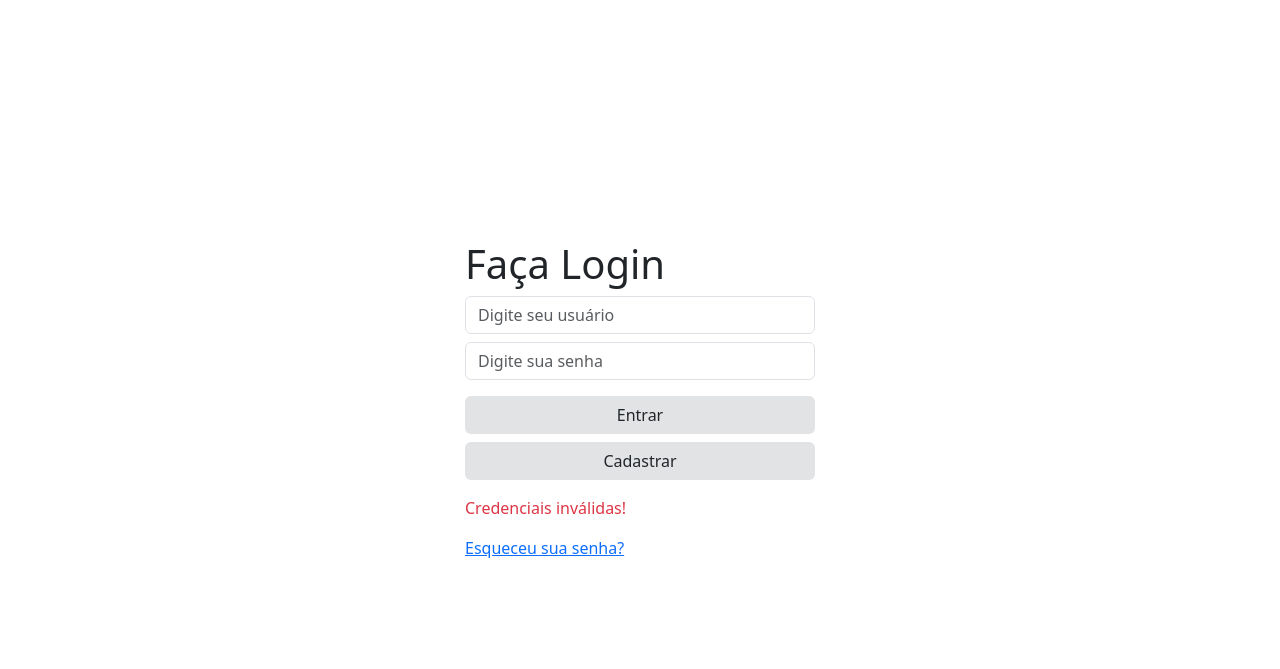
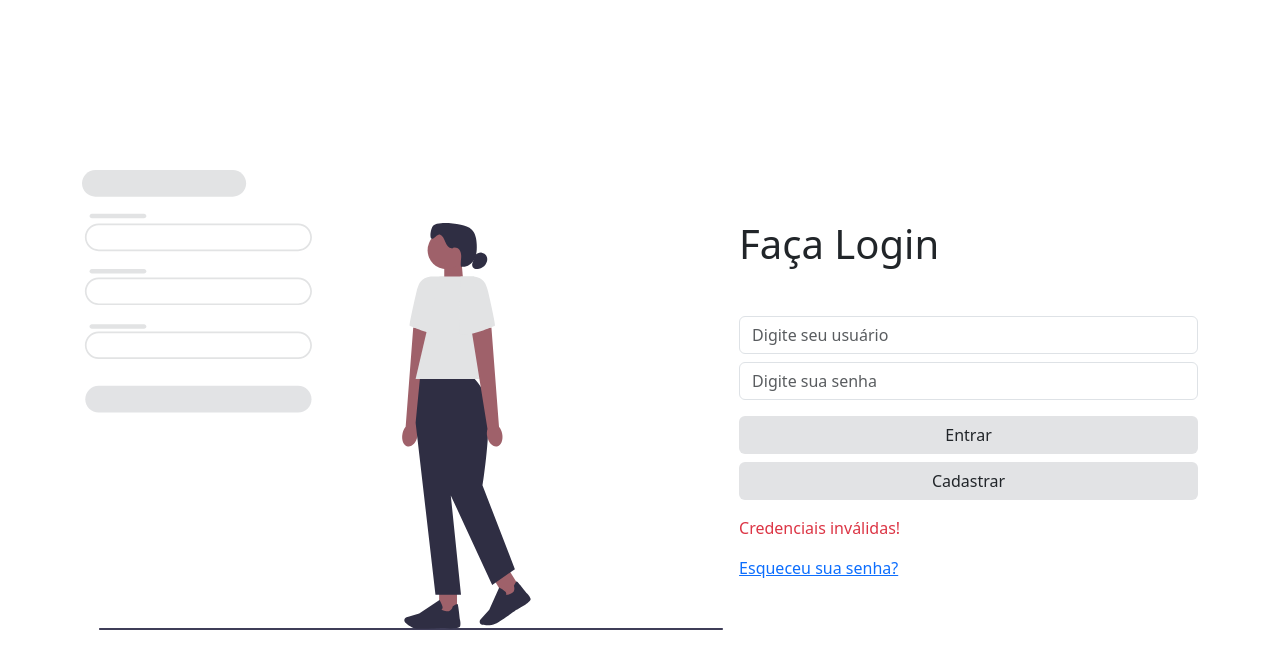
Before and after one commit to matheuspiegas/projeto-blog, a PHP site: page /login.php?erro in a window 1280 px wide. Shown: the top 669 px of the page. Run offline with PHP 8.4, Linux system fonts and the light colour scheme.

Commit message:
criação da pasta assets e modificações nas páginas de login, cadastro e resetpass

```diff
--- a/css/style.css
+++ b/css/style.css
@@ -3,7 +3,6 @@ body {
 }
 main {
   padding: 10px 0px 10px 0px;
-  max-width: 650px !important;
 }
 .form-container {
   max-width: 350px;
--- a/login.php
+++ b/login.php
@@ -46,9 +46,13 @@ if ($_SERVER['REQUEST_METHOD'] == 'POST') {
 <body class="d-flex align-items-center">
     <?php if (isset($_GET['erro'])) { ?>
         <main class="m-auto">
-            <div class="d-flex flex-column">
-                <h1 class="text-start h1">Faça Login</h1>
-                <form action="login.php" method="post" class="container form-container p-0">
+        <div class="d-flex container gap-3">
+                <div class="imagem d-none d-md-block">
+                    <img src="assets/sign_up.svg" alt="" class="img-fluid">
+                </div>
+                <div class="align-self-center">
+                    <h1 class="text-start h1 mb-5">Faça Login</h1>
+                    <form action="login.php" method="post" class="p-0">
                         <div class="row mb-3">
                             <div class="col-12 mb-2">
                                 <input type="text" id="user" name="user" class="form-control" placeholder="Digite seu usuário">
@@ -62,16 +66,21 @@ if ($_SERVER['REQUEST_METHOD'] == 'POST') {
                             <div class="d-flex col-12 mb-3"><a class="btn bg-secondary-subtle flex-grow-1" href="cadastro.php">Cadastrar</a></div>
                             <p class="text-danger">Credenciais inválidas!</p>
                         </div>
-                    <a href="resetpass.php" class="">Esqueceu sua senha?</a> <!-- ainda em desenvolvimento -->
+                        <a href="resetpass.php" class="resetpass">Esqueceu sua senha?</a>
                     </form>
+                </div>
             </div>
         </main>
     <?php } ?>
     <?php if (!empty($_GET['cadastro']) && $_GET['cadastro'] == 'sucesso') { ?>
         <main class="m-auto">
-            <div class="d-flex flex-column">
-                <h1 class="text-start h1">Faça Login</h1>
-                <form action="login.php" method="post" class="container form-container p-0">
+        <div class="d-flex container gap-3">
+                <div class="imagem d-none d-md-block">
+                    <img src="assets/sign_up.svg" alt="" class="img-fluid">
+                </div>
+                <div class="align-self-center">
+                    <h1 class="text-start h1 mb-5">Faça Login</h1>
+                    <form action="login.php" method="post" class="p-0">
                         <div class="row mb-3">
                             <div class="col-12 mb-2">
                                 <input type="text" id="user" name="user" class="form-control" placeholder="Digite seu usuário">
@@ -85,15 +94,20 @@ if ($_SERVER['REQUEST_METHOD'] == 'POST') {
                             <div class="d-flex col-12 mb-3"><a class="btn bg-secondary-subtle flex-grow-1" href="cadastro.php">Cadastrar</a></div>
                             <p class="text-success">Usuário cadastrado com sucesso!</p>
                         </div>
-                    <a href="resetpass.php" class="">Esqueceu sua senha?</a> <!-- ainda em desenvolvimento -->
+                        <a href="resetpass.php" class="resetpass">Esqueceu sua senha?</a>
                     </form>
+                </div>
             </div>
         </main> <?php } ?>
     <?php if ($_SERVER['REQUEST_URI'] == '/projetoBlog/login.php') { ?>
         <main class="m-auto">
-            <div class="d-flex flex-column">
-                <h1 class="text-start h1">Faça Login</h1>
-                <form action="login.php" method="post" class="container form-container p-0">
+            <div class="d-flex container gap-3">
+                <div class="imagem d-none d-md-block">
+                    <img src="assets/sign_up.svg" alt="" class="img-fluid">
+                </div>
+                <div class="align-self-center">
+                    <h1 class="text-start h1 mb-5">Faça Login</h1>
+                    <form action="login.php" method="post" class="p-0">
                         <div class="row mb-3">
                             <div class="col-12 mb-2">
                                 <input type="text" id="user" name="user" class="form-control" placeholder="Digite seu usuário">
@@ -106,8 +120,9 @@ if ($_SERVER['REQUEST_METHOD'] == 'POST') {
                             <div class="d-flex col-12 mb-2"><button type="submit" class="btn bg-secondary-subtle flex-grow-1">Entrar</button></div>
                             <div class="d-flex col-12 mb-3"><a class="btn bg-secondary-subtle flex-grow-1" href="cadastro.php">Cadastrar</a></div>
                         </div>
-                    <a href="resetpass.php" class="resetpass">Esqueceu sua senha?</a> <!-- ainda em desenvolvimento -->
+                        <a href="resetpass.php" class="resetpass">Esqueceu sua senha?</a>
                     </form>
+                </div>
             </div>
         </main> <?php } ?>
 
```
Also changed, not shown: cadastro.php (+26 -14 lines), resetpass.php (+22 -17 lines), assets/forget_pass.svg (added), assets/sign_in.svg (added), assets/sign_up.svg (added). Lines whose indentation alone changed are shown as unchanged.
